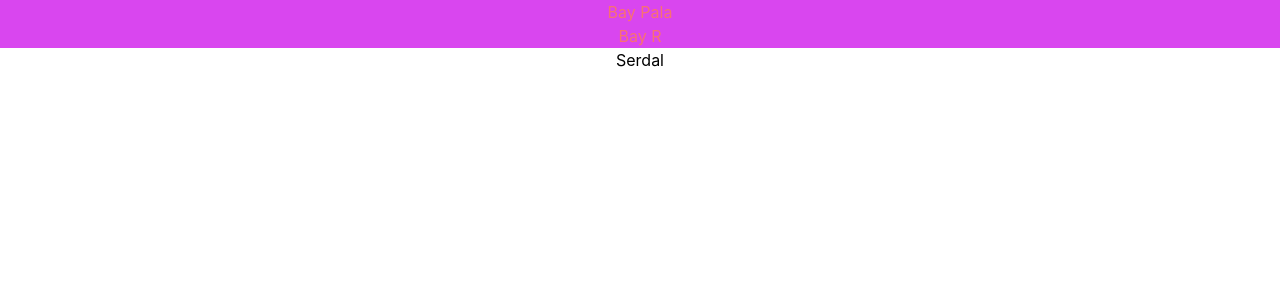
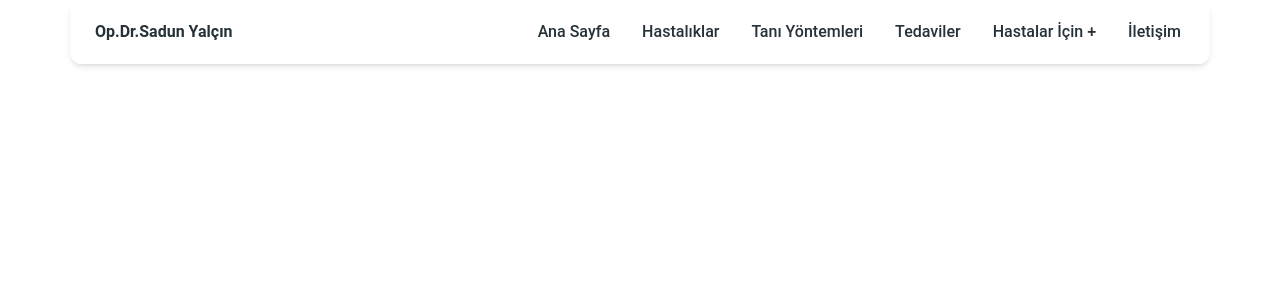
Before and after one commit to Korchiko/taildrop, a React (Create React App) app: page / in a window 1280 px wide. Shown: the top 300 px of the page. Built offline with nearby package versions, Linux system fonts and the light colour scheme.

Commit message:
header güncellemesi

```diff
--- a/package.json
+++ b/package.json
@@ -3,9 +3,12 @@
   "version": "0.1.0",
   "private": true,
   "dependencies": {
+    "@headlessui/tailwindcss": "^0.1.3",
+    "@material-tailwind/react": "^2.0.1",
     "@testing-library/jest-dom": "^5.16.5",
     "@testing-library/react": "^13.4.0",
     "@testing-library/user-event": "^13.5.0",
+    "heroicons-react": "^1.4.1",
     "react": "^18.2.0",
     "react-dom": "^18.2.0",
     "react-scripts": "5.0.1",
--- a/src/App.js
+++ b/src/App.js
@@ -1,15 +1,11 @@
 
 import './App.css';
+import Header from './Components/Header'
 
 function App() {
   return (
-    <div className="App">
-
-      <h1 className='text-red-400 bg-fuchsia-500'>Bay Pala</h1>
-
-      <h1 className='text-red-400 bg-fuchsia-500'>Bay R</h1>
-      <h2>Serdal</h2>
-
+    <div>
+    <Header/>
     </div>
   );
 }
--- /dev/null
+++ b/src/Components/Header.jsx
@@ -0,0 +1,124 @@
+import React from "react";
+import {
+  Navbar,
+  Collapse,
+  Typography,
+  IconButton,
+} from "@material-tailwind/react";
+import { Bars3Icon, XMarkIcon } from "@heroicons/react/24/outline";
+
+function NavList() {
+  return (
+    <ul className="my-2 flex flex-col gap-2 lg:mb-0 lg:mt-0 lg:flex-row lg:items-center lg:gap-6">
+      <Typography
+        as="li"
+        variant="medium"
+        color="blue-gray"
+        className="p-1 font-medium"
+      >
+        <a href="#" className="flex items-center hover:text-blue-500 transition-colors">
+          Ana Sayfa
+        </a>
+      </Typography>
+      <Typography
+        as="li"
+        variant="medium"
+        color="blue-gray"
+        className="p-1 font-medium"
+      >
+        <a href="#" className="flex items-center hover:text-blue-500 transition-colors">
+          Hastalıklar
+        </a>
+      </Typography>
+      <Typography
+        as="li"
+        variant="medium"
+        color="blue-gray"
+        className="p-1 font-medium"
+      >
+        <a href="#" className="flex items-center hover:text-blue-500 transition-colors">
+          Tanı Yöntemleri
+        </a>
+
+      </Typography>
+      <Typography
+        as="li"
+        variant="medium"
+        color="blue-gray"
+        className="p-1 font-medium"
+      >
+        <a href="#" className="flex items-center hover:text-blue-500 transition-colors">
+          Tedaviler
+        </a>
+      </Typography>
+      <Typography
+        as="li"
+        variant="medium"
+        color="blue-gray"
+        className="p-1 font-medium"
+      >
+        <a href="#" className="flex items-center hover:text-blue-500 transition-colors">
+          Hastalar İçin +
+        </a>
+      </Typography>
+      <Typography
+        as="li"
+        variant="medium"
+        color="blue-gray"
+        className="p-1 font-medium"
+      >
+        <a href="#" className="flex items-center hover:text-blue-500 transition-colors">
+          İletişim
+        </a>
+      </Typography>
+    </ul>
+  );
+}
+
+export default function Example() {
+  const [openNav, setOpenNav] = React.useState(false);
+
+  const handleWindowResize = () =>
+    window.innerWidth >= 960 && setOpenNav(false);
+
+  React.useEffect(() => {
+    window.addEventListener("resize", handleWindowResize);
+
+    return () => {
+      window.removeEventListener("resize", handleWindowResize);
+    };
+  }, []);
+
+  return (
+    <Navbar className="mx-auto max-w-screen-xl px-6 py-3">
+      <div className="flex items-center justify-between text-blue-gray-900">
+        <Typography
+          as="a"
+          href="#"
+          variant="h6"
+          className="mr-4 cursor-pointer py-1.5  hover:text-blue-500"
+        >
+          Op.Dr.Sadun Yalçın
+        </Typography>
+        <div className="hidden lg:block">
+          <NavList />
+        </div>
+        <IconButton
+          variant="text"
+          className="ml-auto h-6 w-6 text-inherit hover:bg-transparent focus:bg-transparent active:bg-transparent lg:hidden"
+          ripple={false}
+          onClick={() => setOpenNav(!openNav)}
+        >
+          {openNav ? (
+            <XMarkIcon className="h-6 w-6" strokeWidth={2} />
+          ) : (
+            <Bars3Icon className="h-6 w-6" strokeWidth={2} />
+          )}
+        </IconButton>
+      </div>
+      <Collapse open={openNav}>
+        <NavList />
+      </Collapse>
+    </Navbar>
+  );
+}
--- /dev/null
+++ b/src/Components/header.css
@@ -0,0 +1,3 @@
+@tailwind base;
+@tailwind components;
+@tailwind utilities;
--- a/tailwind.config.js
+++ b/tailwind.config.js
@@ -1,8 +1,9 @@
-/** @type {import('tailwindcss').Config} */
-module.exports = {
-  content: ["./src/**/*.{html,js}"],
+const withMT = require("@material-tailwind/react/utils/withMT");
+
+module.exports = withMT({
+  content: ["./src/**/*.{js,jsx,ts,tsx}"],
   theme: {
     extend: {},
   },
   plugins: [],
-}
+});
```
Also changed, not shown: 1 other file (tests, documents, lock files or other folders).
